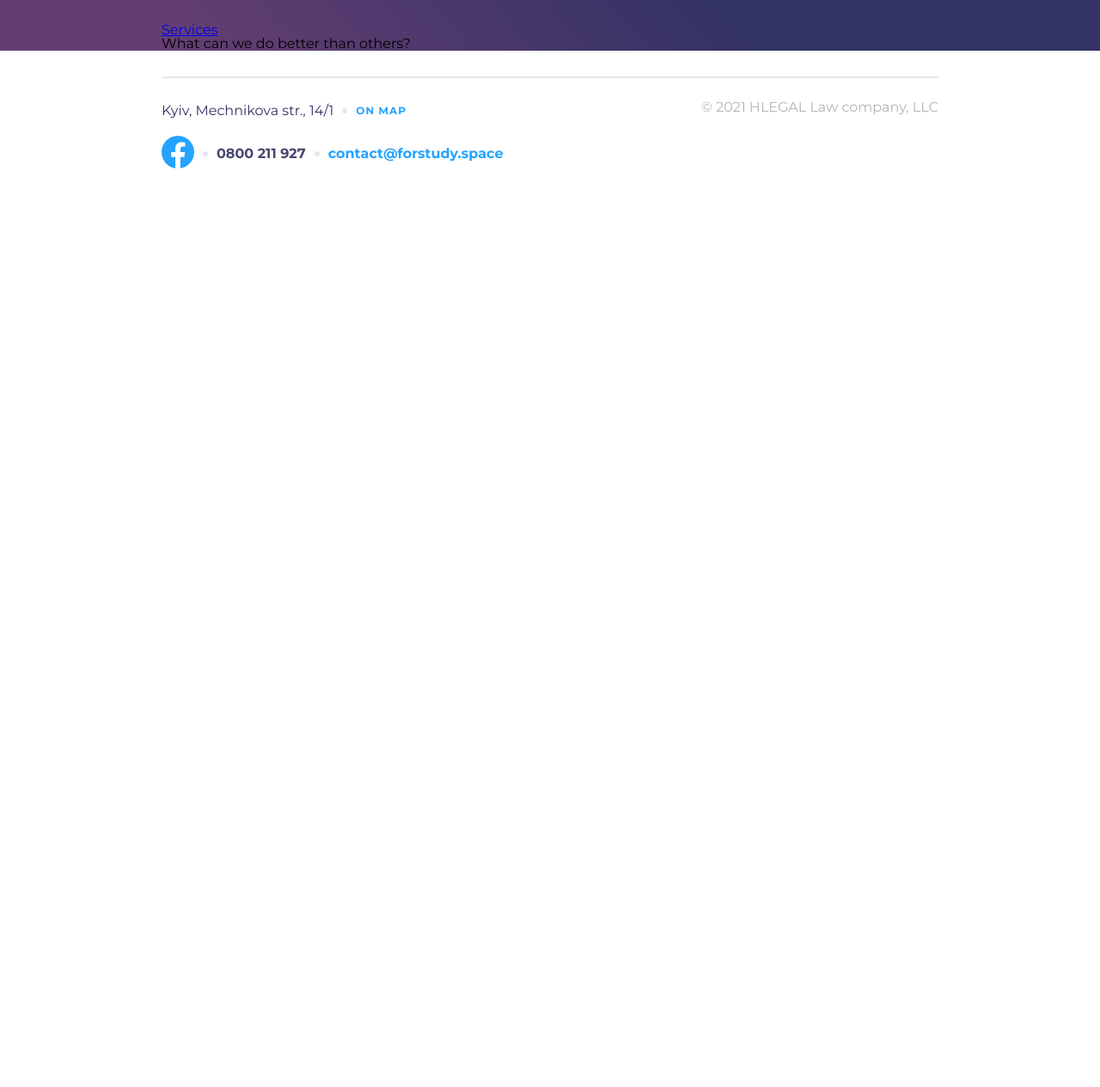
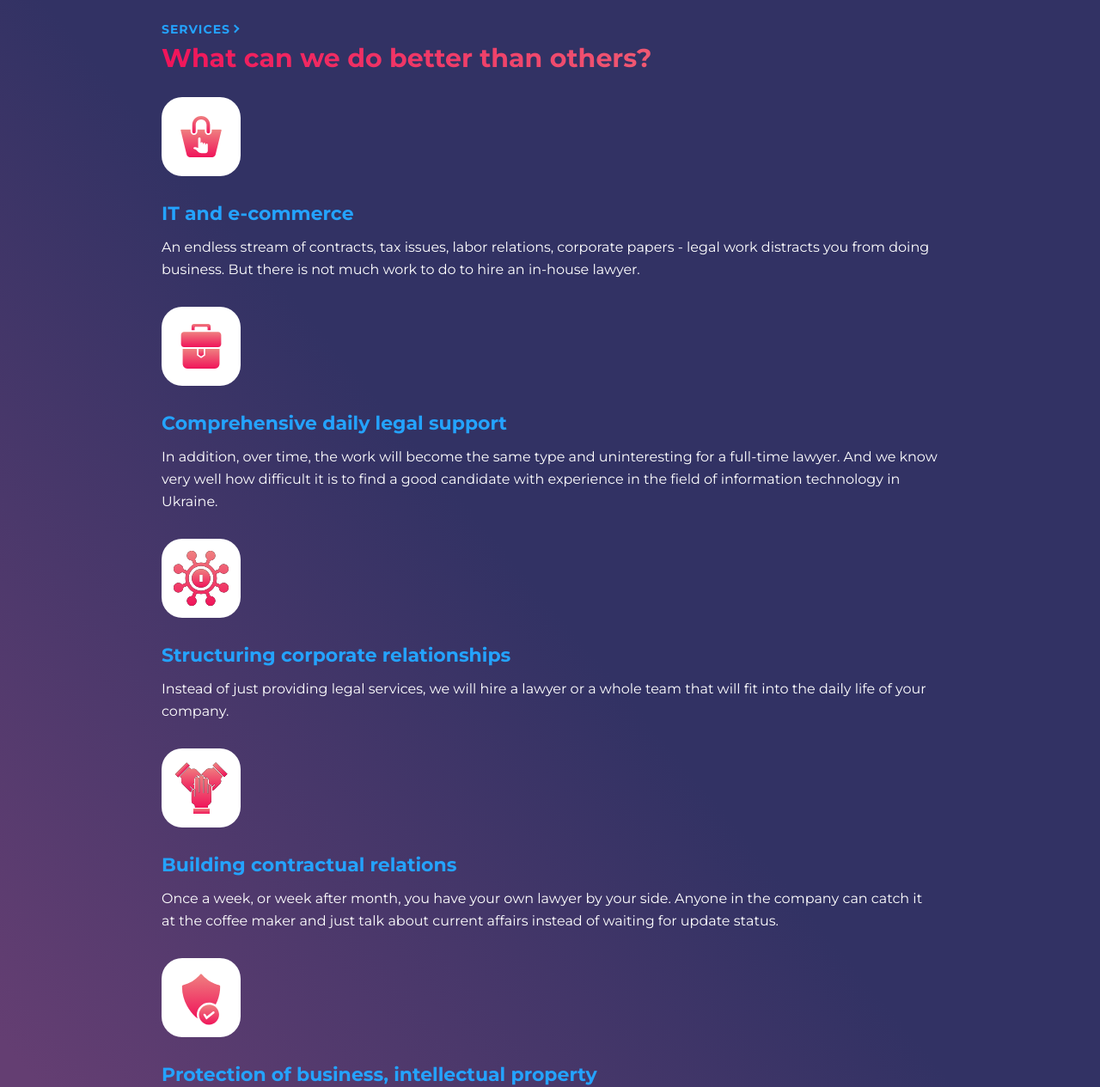
Before and after one commit to gelionix/Final-project, a website built with Vite: page index.html in a window 1280 px wide. Shown: the part 1075-2340 px from the top of the page at 86% size. Before the commit the page ends 1304 px from the top, so only its background shows below. Built offline with nearby package versions, Linux system fonts and the light colour scheme.

Commit message:
wrapper shadow

```diff
--- a/index.html
+++ b/index.html
@@ -152,11 +152,131 @@
 
         <section class="services">
           <div class="container services__container">
-            <a class="services__link" href="#">Services</a>
-            <span></span>
+            <div class="services__inner">
+              <a class="services__link" href="#"
+                >Services
+                <span></span>
+              </a>
+              <h2 class="services__title">
+                What can we do better than others?
+              </h2>
+            </div>
 
-            <h2 class="services__title">What can we do better than others?</h2>
+            <div class="services__cards">
+              <article class="services__card">
+                <svg class="services__card-img">
+                  <use
+                    href="/src/img/icons/sprites.svg#eCommerce"
+                    alt="eCommerce"
+                    width="92"
+                    height="92"
+                  ></use>
+                </svg>
+                <h3 class="services__card-title">IT and e-commerce</h3>
+                <p class="services__card-desc">
+                  An endless stream of contracts, tax issues, labor relations,
+                  corporate papers - legal work distracts you from doing
+                  business. But there is not much work to do to hire an in-house
+                  lawyer.
+                </p>
+              </article>
 
+              <article class="services__card">
+                <svg class="services__card-img">
+                  <use
+                    href="/src/img/icons/sprites.svg#support"
+                    alt="support"
+                    width="92"
+                    height="92"
+                  ></use>
+                </svg>
+                <h3 class="services__card-title">
+                  Comprehensive daily legal support
+                </h3>
+                <p class="services__card-desc">
+                  In addition, over time, the work will become the same type and
+                  uninteresting for a full-time lawyer. And we know very well
+                  how difficult it is to find a good candidate with experience
+                  in the field of information technology in Ukraine.
+                </p>
+              </article>
+
+              <article class="services__card">
+                <svg class="services__card-img">
+                  <use
+                    href="/src/img/icons/sprites.svg#corporate"
+                    alt="corporate"
+                    width="92"
+                    height="92"
+                  ></use>
+                </svg>
+                <h3 class="services__card-title">
+                  Structuring corporate relationships
+                </h3>
+                <p class="services__card-desc">
+                  Instead of just providing legal services, we will hire a
+                  lawyer or a whole team that will fit into the daily life of
+                  your company.
+                </p>
+              </article>
+
+              <article class="services__card">
+                <svg class="services__card-img">
+                  <use
+                    href="/src/img/icons/sprites.svg#building"
+                    alt="building"
+                    width="92"
+                    height="92"
+                  ></use>
+                </svg>
+                <h3 class="services__card-title">
+                  Building contractual relations
+                </h3>
+                <p class="services__card-desc">
+                  Once a week, or week after month, you have your own lawyer by
+                  your side. Anyone in the company can catch it at the coffee
+                  maker and just talk about current affairs instead of waiting
+                  for update status.
+                </p>
+              </article>
+
+              <article class="services__card">
+                <svg class="services__card-img">
+                  <use
+                    href="/src/img/icons/sprites.svg#protection"
+                    alt="protection"
+                    width="92"
+                    height="92"
+                  ></use>
+                </svg>
+                <h3 class="services__card-title">
+                  Protection of business, intellectual property
+                </h3>
+                <p class="services__card-desc">
+                  And all the other time he will work on new diverse projects,
+                  so he will definitely not stop in professional development.
+                  One way or another, all Axon Partners will work for you
+                  instead of a corporate lawyer.
+                </p>
+              </article>
+
+              <article class="services__card">
+                <svg class="services__card-img">
+                  <use
+                    href="/src/img/icons/sprites.svg#judy"
+                    alt="judy"
+                    width="92"
+                    height="92"
+                  ></use>
+                </svg>
+                <h3 class="services__card-title">Judicial representation</h3>
+                <p class="services__card-desc">
+                  Is it a small, medium-sized company or a market leader? Local
+                  business or multinational company? Do you have your own legal
+                  department or not?
+                </p>
+              </article>
+            </div>
           </div>
         </section>
       </main>
--- a/src/scss/_global.scss
+++ b/src/scss/_global.scss
@@ -7,7 +7,32 @@ body {
 
 .wrapper {
   background: var(--super-soft-gradient);
+  border-bottom-left-radius: v.$rounded-md;
+  border-bottom-right-radius: v.$rounded-md;
+  box-shadow: inset;
+  position: relative;
+
+  &::before,
+  &::after {
+    content: "";
+    background: #CACADB;
+    height: 10px;
+    position: absolute;
+    left: 20px;
+    right: 20px;
+    bottom: -10px;
+    border-bottom-left-radius: v.$rounded-md;
+    border-bottom-right-radius: v.$rounded-md;
+  }
+
+  &::after {
+    background: #E7E7F2;
+    left: 40px;
+    right: 40px;
+    bottom: -20px;
+  }
 }
+
 .container {
   padding: 0 30px;
 
--- a/src/scss/_header.scss
+++ b/src/scss/_header.scss
@@ -41,9 +41,11 @@
   }
 }
 .header {
-  @media (min-width: v.$breacpoint-md) {
+  @include v.viewport-md {
     padding: 50px;
   }
+
+
 
   &__address {
     display: none;
--- /dev/null
+++ b/src/scss/_services.scss
@@ -0,0 +1,75 @@
+@use "vars" as v;
+
+.services {
+  padding: 0 0 60px 0;
+
+  &__container {
+
+  }
+
+  &__inner {
+    padding: 0 0 30px 0;
+  }
+
+  &__link {
+    @include v.link;
+    font-weight: 700;
+    font-size: 14px;
+    letter-spacing: 1px;
+    text-transform: uppercase;
+    position: relative;
+
+    span {
+    content: "";
+    position: absolute;
+    top: 4.5px;
+    right: -9px;
+    width: 7px;
+    height: 7px;
+    border-bottom: 2px solid;
+    border-left: 2px solid;
+    transform: rotate(0.62turn);
+    }
+  }
+
+
+
+  &__title {
+    @include v.text-gradient(var(--red-text-gradient));
+
+    font-weight: 700;
+    font-size: 30px;
+
+    margin-top: 10px;
+  }
+
+  &__cards {
+    display: flex;
+    flex-wrap: wrap;
+    gap: 30px;
+  }
+
+  &__card {
+  }
+
+  &__card-img {
+    width: 92px;
+    height: 92px;
+
+  }
+
+  &__card-title {
+    @include v.link;
+
+    font-weight: 700;
+    font-size: 22px;
+    margin-top: 30px;
+    line-height: 1;
+  }
+
+  &__card-desc {
+    color: var(--wite-color);
+    line-height: 26px;
+    margin-top: 15px;
+  }
+}
--- a/src/scss/_vars.scss
+++ b/src/scss/_vars.scss
@@ -95,3 +95,18 @@ $transition-deley: 0.3s ease-in-out;
     @content;
   }
 }
+@mixin viewport-lg {
+  @media (min-width: $breacpoint-lg) {
+    @content;
+  }
+}
+@mixin viewport-xl {
+  @media (min-width: $breacpoint-xl) {
+    @content;
+  }
+}
+@mixin viewport-xxl {
+  @media (min-width: $breacpoint-xxl) {
+    @content;
+  }
+}
--- a/src/scss/style.scss
+++ b/src/scss/style.scss
@@ -5,3 +5,4 @@
 @use "header";
 @use "footer";
 @use "tabs";
+@use "services";
```
